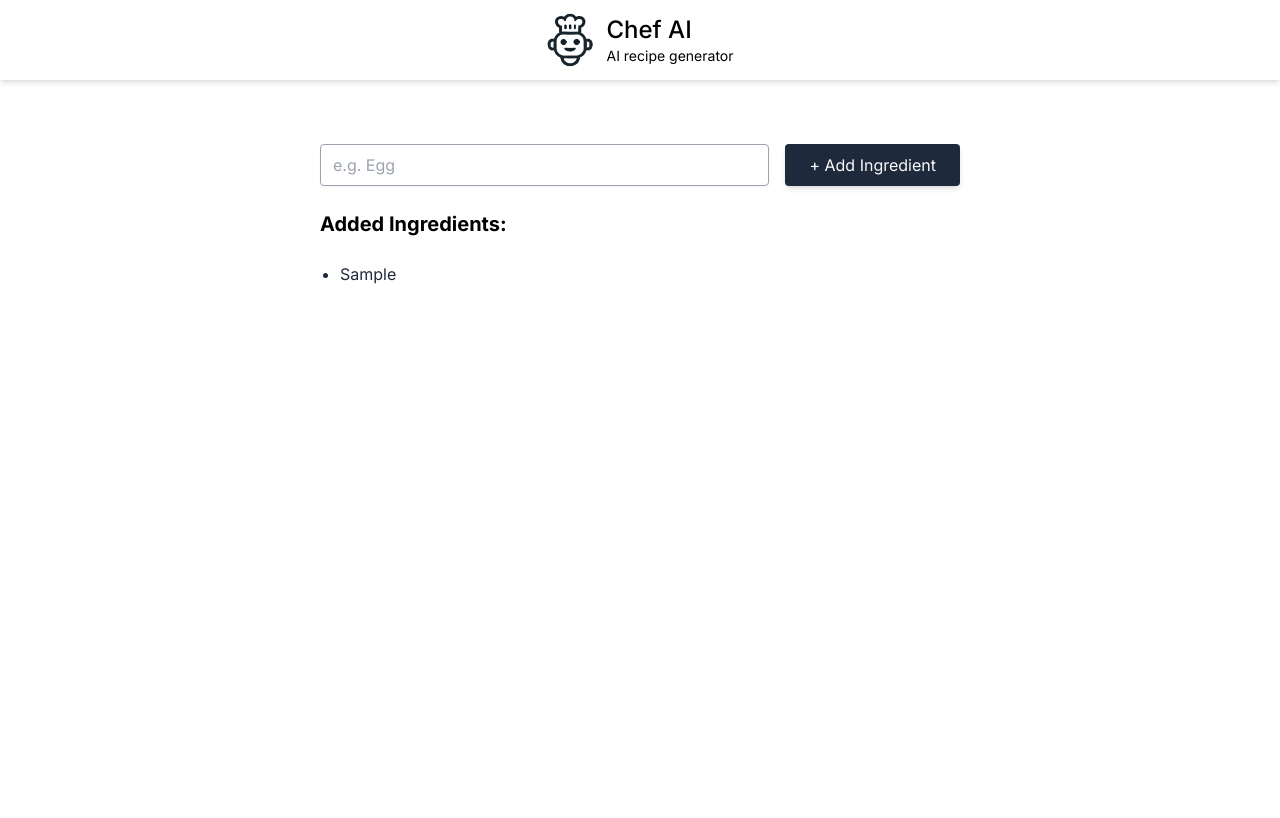
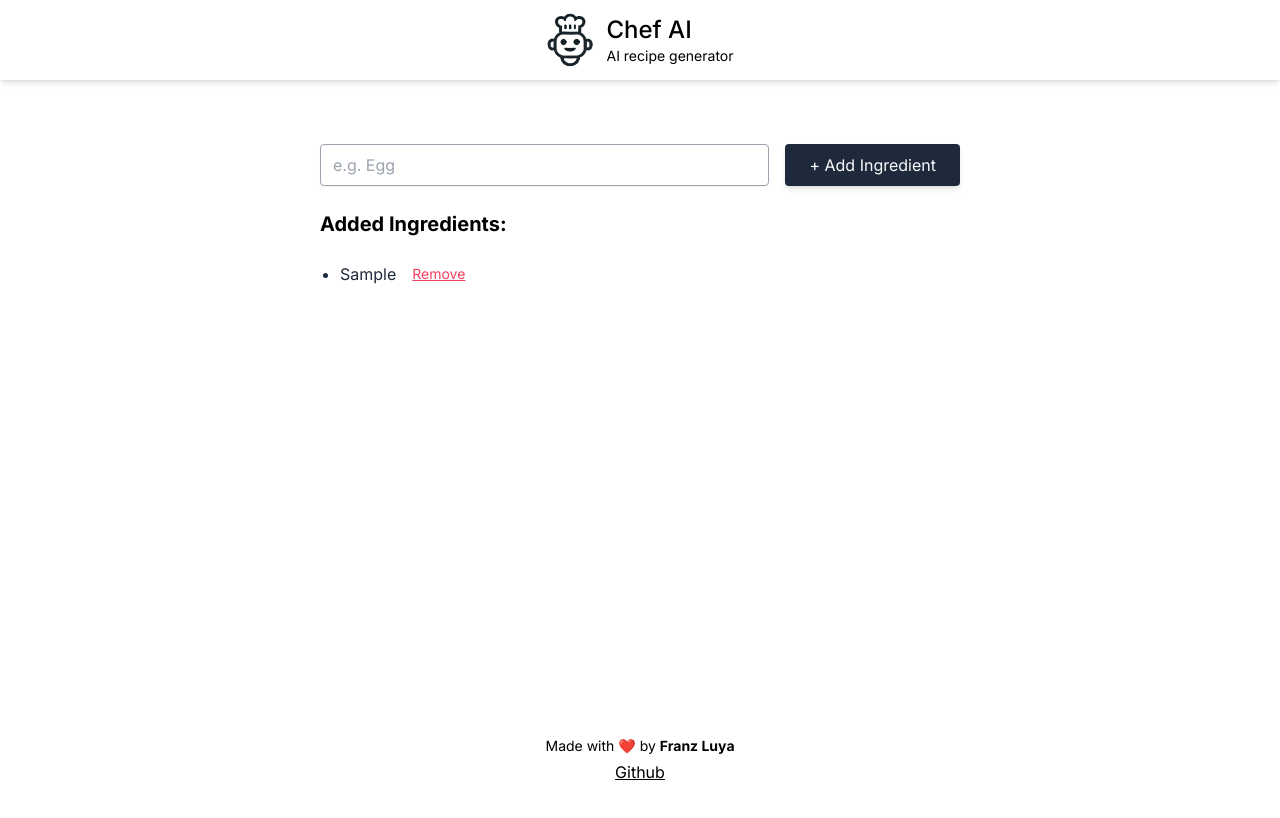
Before and after one commit to franzluya/ai-recipe-generator, a React (Vite) app: page / in a window 1280 px wide. Both pictures are taken after typing "Sample" into the empty fields and a click on the button "+ Add Ingredient". Shown: the top 818 px of the page. Built offline with nearby package versions, Linux system fonts and the light colour scheme; no server answers; what @huggingface/inference would draw is missing.

Commit message:
feat: enhance ingredient management with removal functionality and add footer component

```diff
--- a/src/App.jsx
+++ b/src/App.jsx
@@ -1,13 +1,15 @@
-import { Analytics } from "@vercel/analytics/react"
+import { Analytics } from "@vercel/analytics/react";
 
-import Header from "./components/Header"
-import Main from "./components/Main"
+import Header from "./components/Header";
+import Main from "./components/Main";
+import Footer from "./components/Footer";
 export default function App() {
   return (
-    <>
-    <Analytics/>
-    <Header/>
-    <Main/>
-    </>
-  )
+    <div className="flex min-h-screen flex-col">
+      <Analytics />
+      <Header />
+      <Main />
+      <Footer />
+    </div>
+  );
 }
--- /dev/null
+++ b/src/components/Footer.jsx
@@ -0,0 +1,8 @@
+export default function Footer() {
+  return (
+    <footer className="flex flex-col justify-center items-center w-full p-4">
+      <p className="py-1 text-sm">Made with ❤️ by <strong>Franz Luya</strong></p>
+      <a className="underline" href="https://github.com/franzluya">Github</a>
+    </footer>
+  );
+}
--- a/src/components/IngredientList.jsx
+++ b/src/components/IngredientList.jsx
@@ -1,15 +1,15 @@
 /* eslint-disable react/prop-types */
 export default function IngredientList(props) {
-  const ingredientListItem = props.ingredients.map((ingredient) => (
-    <li key={ingredient} className="mb-4 text-slate-800">
+  const ingredientListItem = props.ingredients.map((ingredient, index) => (
+    <li key={index} className="mb-4 text-slate-800">
       <div className="flex items-center gap-4">
         {ingredient}
-        {/* <button
-          onClick={() => props.removeIngredient(props.ingredients)}
+        <button
+          onClick={() => props.removeIngredient(index)}
           className="text-sm text-rose-500 underline"
         >
           Remove
-        </button> */}
+        </button>
       </div>
     </li>
   ));
--- a/src/components/Main.jsx
+++ b/src/components/Main.jsx
@@ -1,6 +1,7 @@
 import React from "react";
 import IngredientList from "./IngredientList";
 import Recipe from "./Recipe";
+
 import { getRecipeFromMistral } from "../ai.js";
 
 export default function Main() {
@@ -17,11 +18,14 @@ export default function Main() {
     setRecipe(recipeMarkdown);
   }
 
-  // function removeIngredient(id) {
-  //   setIngredients;
-  // }
+  function removeIngredient(indexToRemove) {
+    setIngredients((prevIngredients) =>
+      prevIngredients.filter((_, index) => index !== indexToRemove),
+    );
+  }
+
   return (
-    <main className="mx-8 mt-16 flex min-h-screen flex-col md:mx-24 xl:mx-80">
+    <main className="mx-8 mt-16 flex  flex-col flex-grow md:mx-24 xl:mx-80">
       <form
         action={addIngredient}
         className="mx-auto flex w-full flex-wrap justify-center gap-4"
@@ -31,6 +35,7 @@ export default function Main() {
           type="text"
           name="ingredient"
           placeholder="e.g. Egg"
+          required
         />
         <button className="rounded bg-slate-800 px-6 py-2 text-gray-50 shadow-md ease-in-out hover:bg-slate-600 hover:text-gray-100">
           + Add Ingredient
@@ -40,7 +45,7 @@ export default function Main() {
       {ingredients.length > 0 && (
         <IngredientList
           ingredients={ingredients}
-          // removeIngredient={removeIngredient}
+          removeIngredient={removeIngredient}
           getRecipe={getRecipe}
         />
       )}
--- a/src/components/Recipe.jsx
+++ b/src/components/Recipe.jsx
@@ -1,5 +1,3 @@
-import React from 'react'
-import {createRoot} from 'react-dom/client'
 import Markdown from 'react-markdown'
 
 export default function Recipe(props) {
@@ -12,7 +10,7 @@ export default function Recipe(props) {
     li: ({children}) => <li className="mb-2">{children}</li>,
   }
   return (
-    <section className="my-10 leading-8">
+    <section className="prose my-10 leading-8">
       <h2 className="mb-4 text-xl font-semibold">Chef AI recommends:</h2>
       <Markdown components={customComponents}>{props.recipe}</Markdown>
     </section>
```
Also changed, not shown: 1 other file (tests, documents, lock files or other folders).
